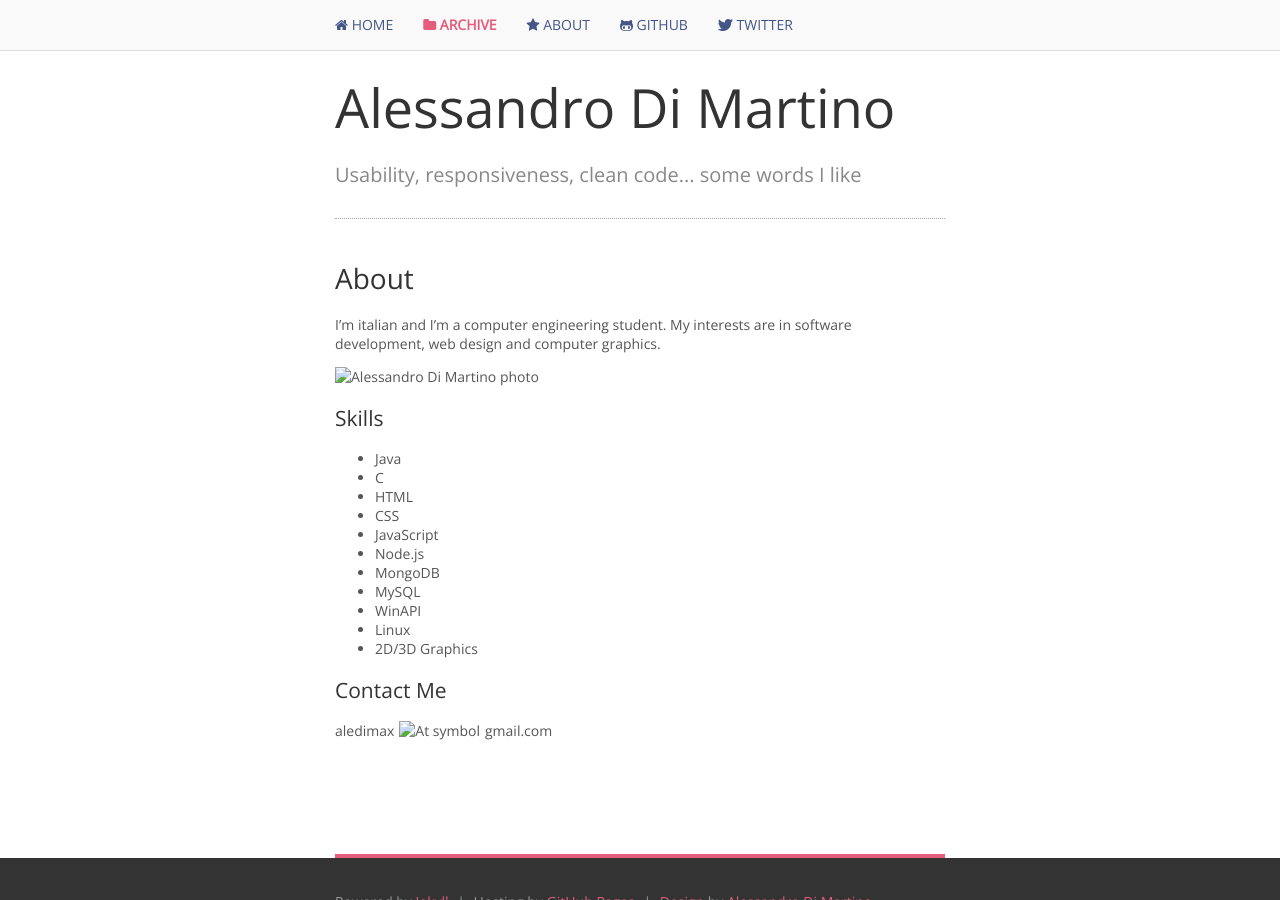
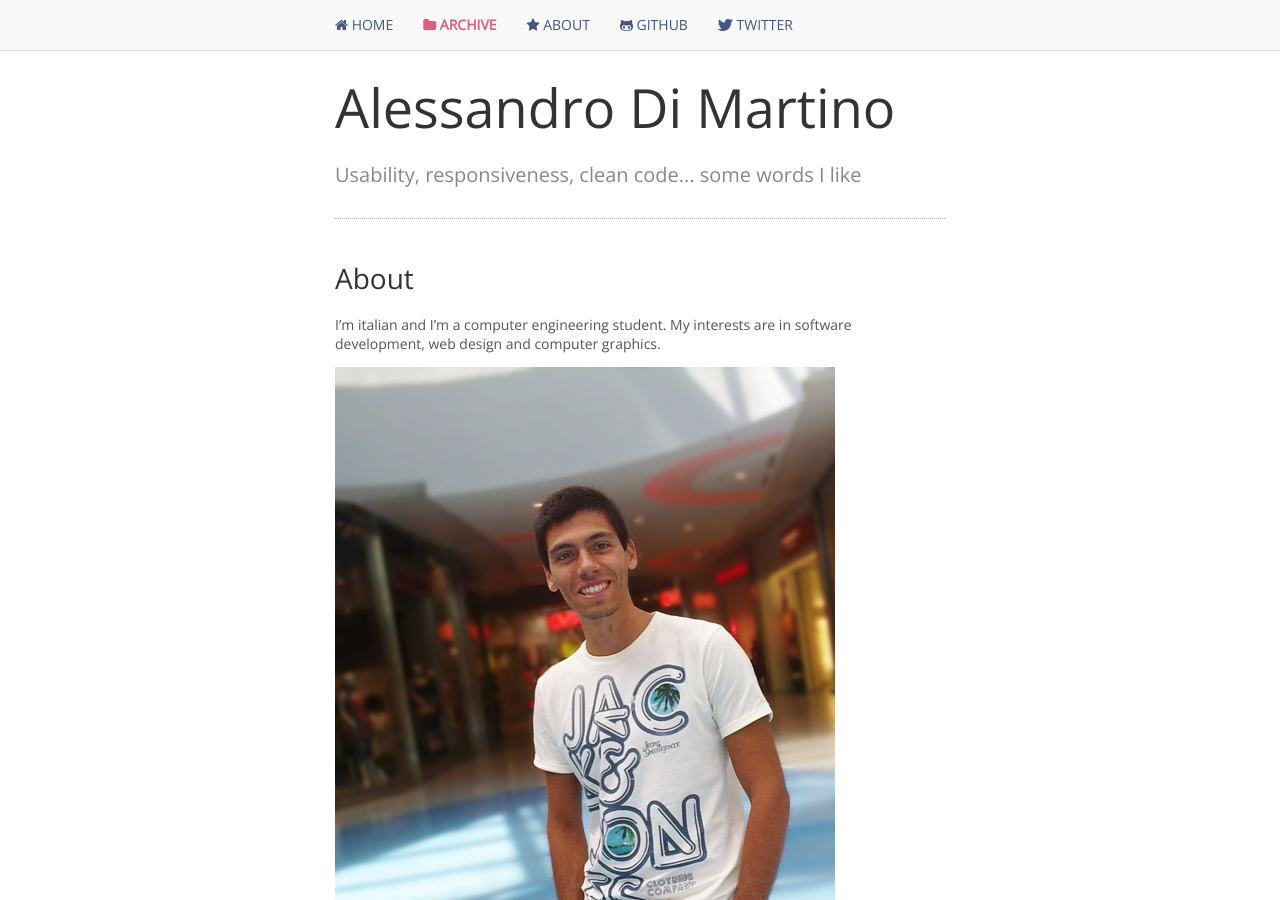
Before and after one commit to zeis/zeis.github.com, a Jekyll site: the page built from about.md, in a window 1280 px wide and 900 px high. Built offline with Jekyll 4.4.1, drawn with Linux system fonts in a browser that asks for light colours.

Commit message:
Fix image links

```diff
--- a/about.md
+++ b/about.md
@@ -8,7 +8,7 @@ About
 I'm italian and I'm a computer engineering student.
 My interests are in software development, web design and computer graphics.
 
-<img class='image' src='/images/alessandro-di-martino.jpg' alt='Alessandro Di Martino photo'/>
+<img src='/img/alessandro-di-martino.jpg' alt='Alessandro Di Martino photo'/>
 
 Skills
 ------
@@ -26,4 +26,4 @@ Skills
 
 Contact Me
 ----------
-aledimax<img id='at-symbol' src='/images/at-symbol.png' alt='At symbol'/>gmail.com
+aledimax<img id='at-symbol' src='/img/at-symbol.png' alt='At symbol'/>gmail.com
```
